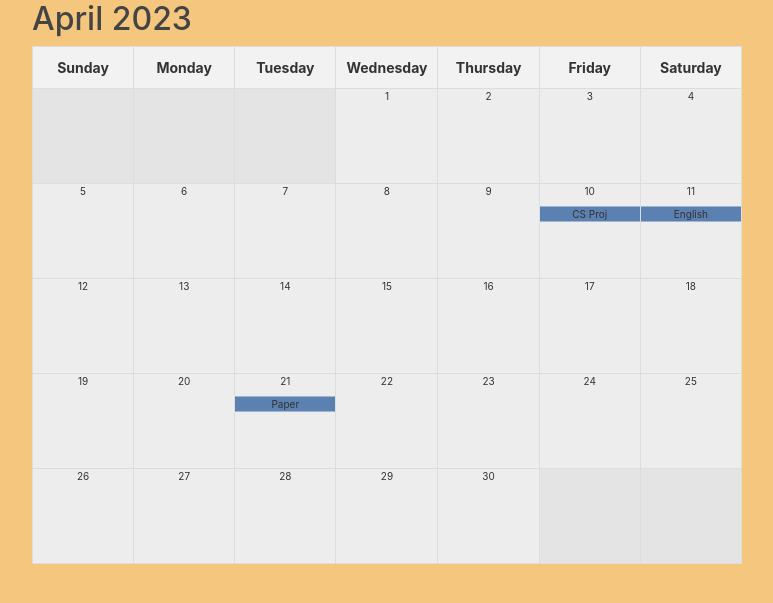
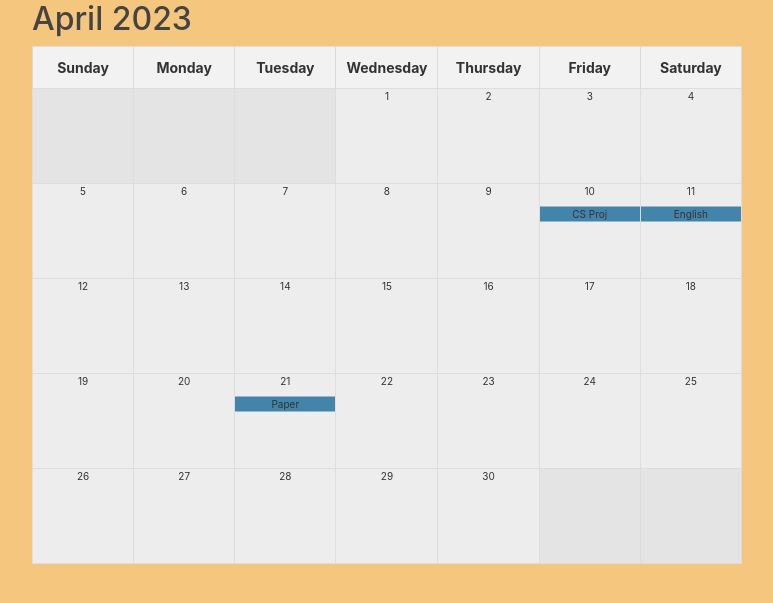
Before and after one commit to brian-baugher/BitCamp2023, a Django app: page /myCal/ in a window 1280 px wide. Shown: the part 138-741 px from the top of the page, without its empty margins (253-1026 px from the left). Run offline with Django 4.2, Linux system fonts and the light colour scheme; data that the repository does not hold is empty; some libraries are stand-ins or nearby versions.

Commit message:
Colored calendar

```diff
--- a/templates/myCal.html
+++ b/templates/myCal.html
@@ -64,7 +64,7 @@
                 {% if event1.0 %}
                     <td>{{ event1.0 }}
                     {% if event1.1 %}
-                        <div style="background-color: #5b80b2; transform: translateY(50%);">
+                        <div style="background-color: #4385aa; transform: translateY(50%);">
                             <p>{{ event1.1 }}</p>
                         </div>
                     {%  endif %}
```
